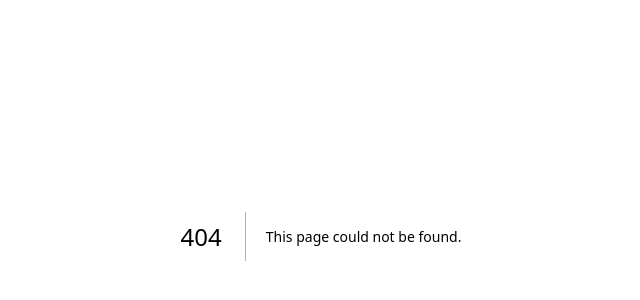
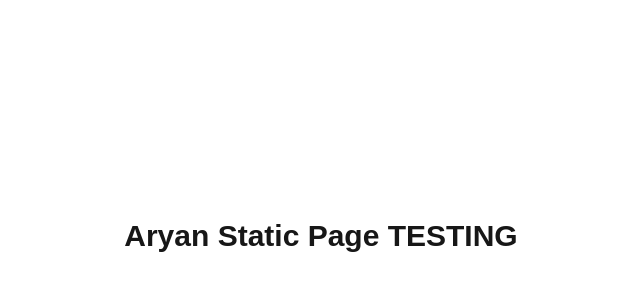
Before and after one commit to 27Neha/ecommerce-project, a Next.js app in the folder storefront/: page /aryan in a window 1280 px wide. Before the commit this address had no page. Shown: the part 164-464 px from the top of the page, without its empty margins (319-959 px from the left). Built offline with nearby package versions, Linux system fonts and the light colour scheme.

Commit message:
Add Aryan static page and button

```diff
--- /dev/null
+++ b/storefront/app/aryan/page.tsx
@@ -0,0 +1,9 @@
+export default function AryanPage() {
+  return (
+    <div className="flex min-h-screen items-center justify-center">
+      <h1 className="text-3xl font-bold">
+        Aryan  Static Page TESTING
+      </h1>
+    </div>
+  );
+}
--- a/storefront/app/page.tsx
+++ b/storefront/app/page.tsx
@@ -1,4 +1,9 @@
 import Image from "next/image";
+
+import Link from "next/link";
+
+
+
 
 export default function Home() {
   return (
@@ -58,6 +63,12 @@ export default function Home() {
           >
             Documentation
           </a>
+          <Link
+            href="/aryan"
+            className="rounded bg-black px-4 py-2 text-white"
+          >
+            Aryan Page
+          </Link>
         </div>
       </main>
     </div>
```
Also changed, not shown: 1 other file (tests, documents, lock files or other folders).
